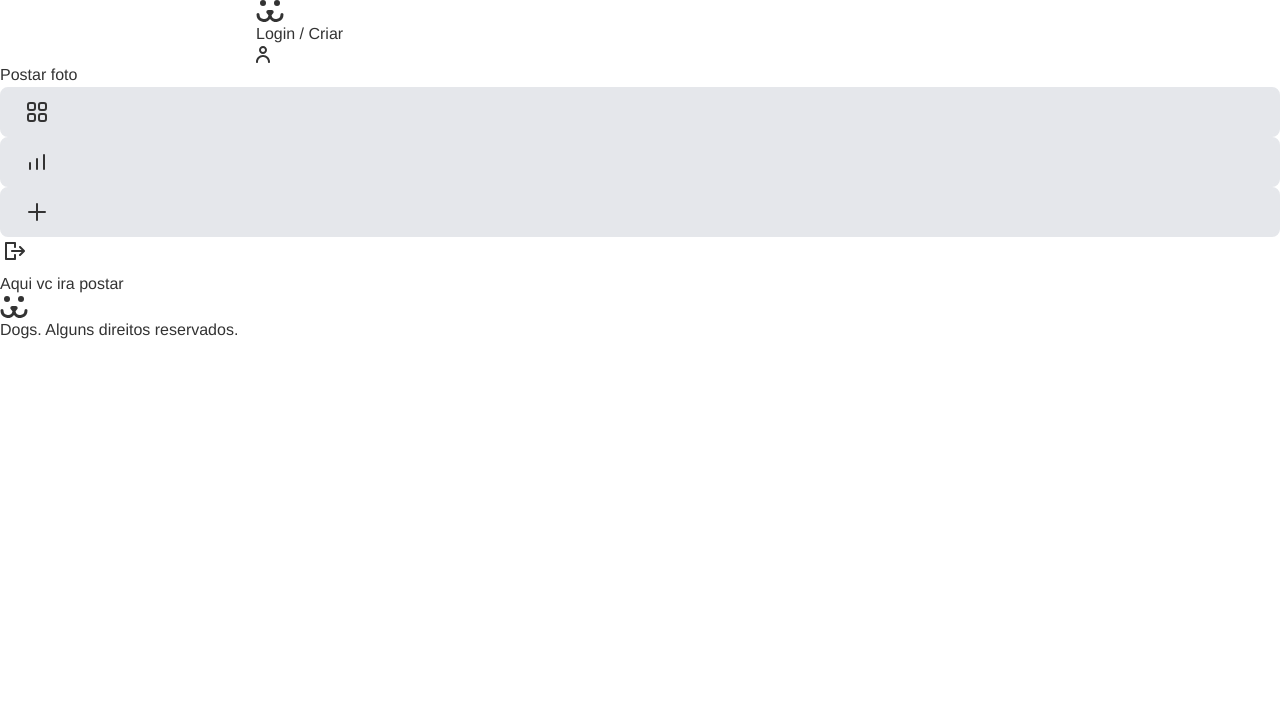
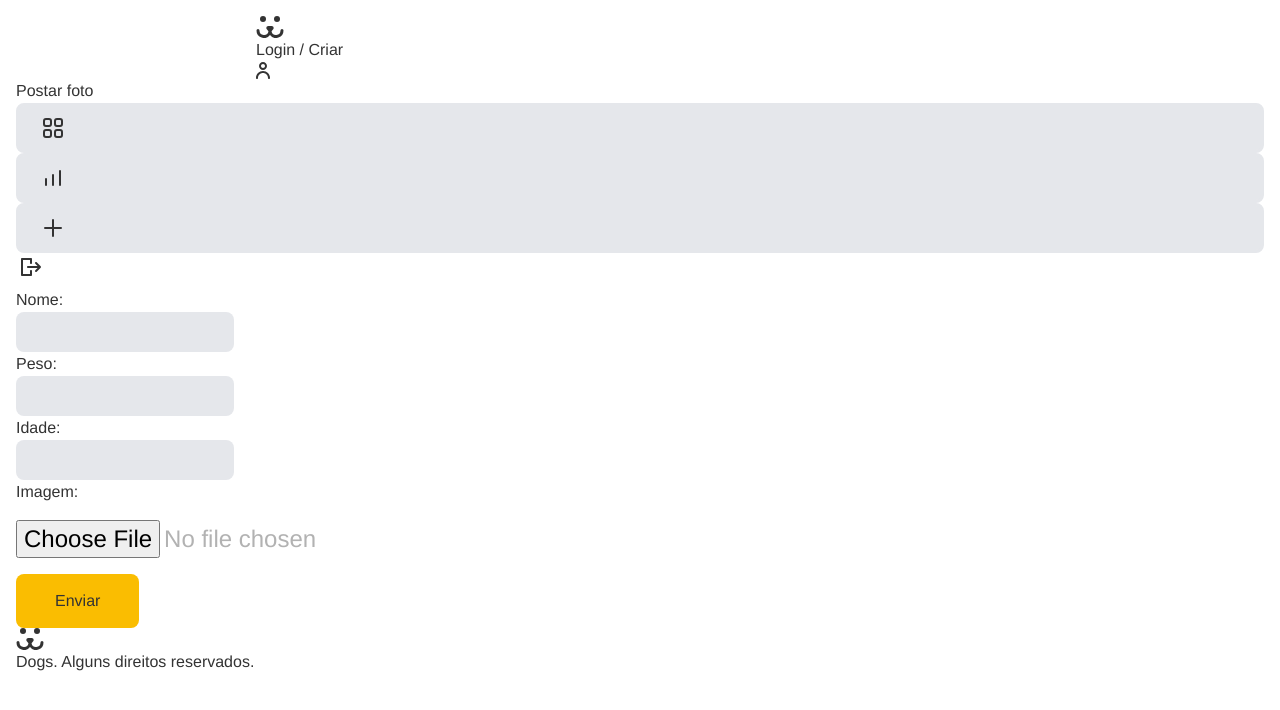
Before and after one commit to DanielKayque/final-dogs-react, a React (Vite) app: page /conta/postar in a window 1280 px wide. Shown: the top 710 px of the page. Built offline with nearby package versions, Linux system fonts and the light colour scheme.

Commit message:
photo_post 100% completo com preview adicionado, com p-4 no body adicionado

```diff
--- a/src/Components/PostPhoto.jsx
+++ b/src/Components/PostPhoto.jsx
@@ -1,9 +1,118 @@
-import React from 'react'
+import React, { useState } from 'react';
+import { useForm } from 'react-hook-form';
+import { PHOTO_POST } from '../api';
+import js from '@eslint/js';
 
 const PostPhoto = () => {
+  const {
+    register,
+    handleSubmit,
+    formState: { errors },
+  } = useForm();
+
+  const [preview, setPreview] = useState(null);
+
+  function onSubmit({ nome, peso, idade, imagem, target }) {
+    console.log(imagem);
+    console.log(target);
+
+    const formData = new FormData();
+    formData.append('nome', nome);
+    formData.append('peso', peso);
+    formData.append('idade', idade);
+    formData.append('img', imagem[0]);
+    console.log(formData);
+
+    const request = async () => {
+      const { url, options } = PHOTO_POST(formData);
+      const response = await fetch(url, options);
+      console.log(response);
+      const json = await response.json();
+      console.log(json);
+    };
+    request();
+  }
+
+  function handlePreview(event) {
+    const file = event.target.files[0];
+    console.log(event);
+    if (file) {
+      setPreview(URL.createObjectURL(file));
+    } else {
+      setPreview(null);
+    }
+  }
   return (
-    <div>Aqui vc ira postar</div>
-  )
-}
+    <section className="p-4 lg:flex justify-between">
+      <form onSubmit={handleSubmit(onSubmit)}>
+        <label htmlFor="nome">
+          Nome:
+          <input
+            className={`input ${
+              errors?.nome?.type === 'required' && 'input-error'
+            }`}
+            type="text"
+            {...register('nome', { required: true })}
+          />
+        </label>
+        {errors?.nome?.type === 'required' && (
+          <p className="text-red-600">Digite um valor</p>
+        )}
 
-export default PostPhoto
+        <label htmlFor="peso">
+          Peso:
+          <input
+            className={`input ${
+              errors?.peso?.type === 'required' && 'input-error'
+            }`}
+            type="number"
+            {...register('peso', { required: true })}
+          />
+        </label>
+        {errors?.peso?.type === 'required' && (
+          <p className="text-red-600">Digite um valor</p>
+        )}
+
+        <label htmlFor="idade">
+          Idade:
+          <input
+            className={`input ${
+              errors?.idade?.type === 'required' && 'input-error'
+            }`}
+            type="number"
+            {...register('idade', { required: true })}
+          />
+        </label>
+        {errors?.idade?.type === 'required' && (
+          <p className="text-red-600">Digite um valor</p>
+        )}
+        <label htmlFor="imagem">
+          Imagem:
+          <input
+            className={'input-file'}
+            type="file"
+            {...register('imagem', {
+              required: true,
+              onChange: (event) => handlePreview(event),
+            })}
+          />
+        </label>
+
+        <button type="submit" className="button">
+          Enviar
+        </button>
+      </form>
+      {preview ? (
+        <div>
+          <img
+            className="lg:mt-2 mt-6 rounded-lg w-[500px] object-cover h-[500px]"
+            src={preview}
+            alt=""
+          />
+        </div>
+      ) : null}
+    </section>
+  );
+};
+
+export default PostPhoto;
--- a/src/Login/LoginRegister.jsx
+++ b/src/Login/LoginRegister.jsx
@@ -16,14 +16,16 @@ const LoginRegister = () => {
 
   const onSubmit = async ({ username, password, email }) => {
     try {
+      setLoading(true);
       await registerUser(username, password, email);
-      console.log(username, password);
-      console.log(userLogin);
       userLogin(username, password);
+      setLoading(false);
     } catch (error) {
       console.error('Falha' + error.message);
     }
   };
+
+  const [loading, setLoading] = useState(false);
 
   return (
     <div className="animeLeft md:w-1/2 w-full items-center md:items-start h-[auto] px-20 flex flex-col justify-center">
@@ -74,9 +76,15 @@ const LoginRegister = () => {
           <p className="text-red-600">Digite um valor</p>
         )}
 
-        <button onClick={() => handleSubmit(onSubmit)()} className="button">
-          Cadastrar
-        </button>
+        {loading ? (
+          <button className="button" disabled>
+            Carregando...
+          </button>
+        ) : (
+          <button onClick={() => handleSubmit(onSubmit)()} className="button">
+            Cadastrar
+          </button>
+        )}
       </div>
     </div>
   );
--- a/src/api.jsx
+++ b/src/api.jsx
@@ -58,3 +58,16 @@ export function PHOTO_GET() {
     url: API_URL + '/api/photo',
   };
 }
+
+export function PHOTO_POST(formData) {
+  return {
+    url: API_URL + '/api/photo',
+    options: {
+      method: 'POST',
+      headers: {
+        Authorization: 'Bearer ' + localStorage.getItem('token'),
+      },
+      body: formData,
+    },
+  };
+}
--- a/src/index.css
+++ b/src/index.css
@@ -57,8 +57,16 @@ input{
   transition: all 0.2s;
 } */
 
+body{
+  @apply p-4
+}
+
 .input{
   @apply bg-gray-200 py-2 px-5 rounded-lg focus:outline-[#FABD01] block
+}
+
+.input-file{
+  @apply block py-4 text-2xl text-[#b2b2b2]
 }
 
 @keyframes animeLeft {
```
